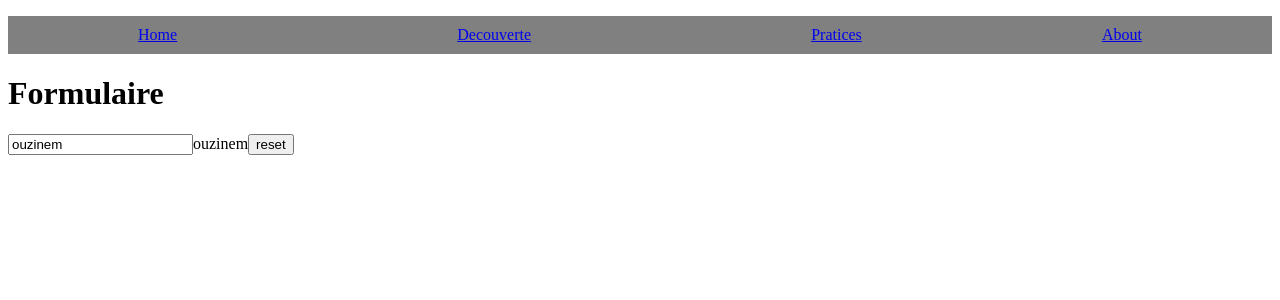
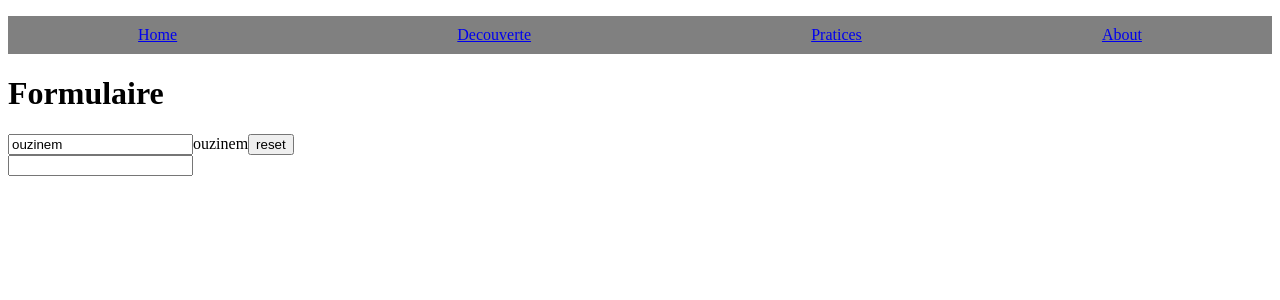
Before and after one commit to OusseynouMbaye/react-demo, a React (Vite) app: page /formulaire in a window 1280 px wide. Shown: the top 300 px of the page. Built offline with nearby package versions, Linux system fonts and the light colour scheme.

Commit message:
Add useId hook and update form structure

```diff
--- a/src/Components/Formulaire.jsx
+++ b/src/Components/Formulaire.jsx
@@ -1,4 +1,4 @@
-import { useState } from "react";
+import { useState, useId } from "react";
 import Navigation from "./Navigation.jsx";
 
 const Formulaire = () => {
@@ -11,23 +11,31 @@ const Formulaire = () => {
     setFirstname("");
   };
 
-  console.log("render");
-
+  // console.log("render");
+  const ageInputId = useId();
   return (
     <>
       <Navigation />
       <h1>Formulaire</h1>
       <form>
+        <div>
+          <label>
             <input
               type="text"
               name="firstname"
               value={firstname}
               onChange={handleChange}
             />
+          </label>
           {firstname}
           <button onClick={reset} type="button">
             reset
           </button>
+        </div>
+        <div>
+          <label htmlFor={ageInputId}></label>
+          <input id={ageInputId} name="age" type="number" />
+        </div>
       </form>
     </>
   );
```
Lines whose indentation alone changed are shown as unchanged.
